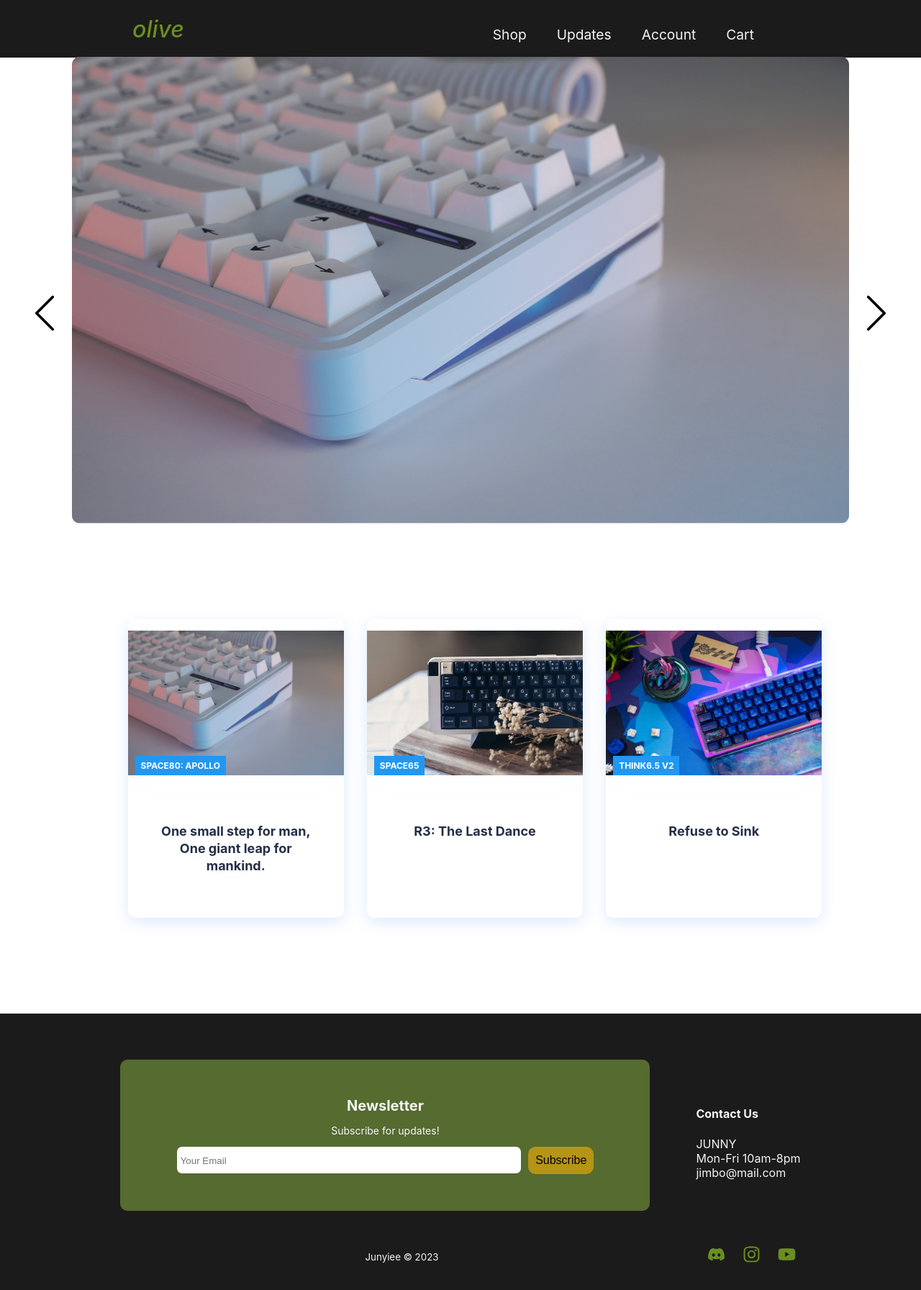
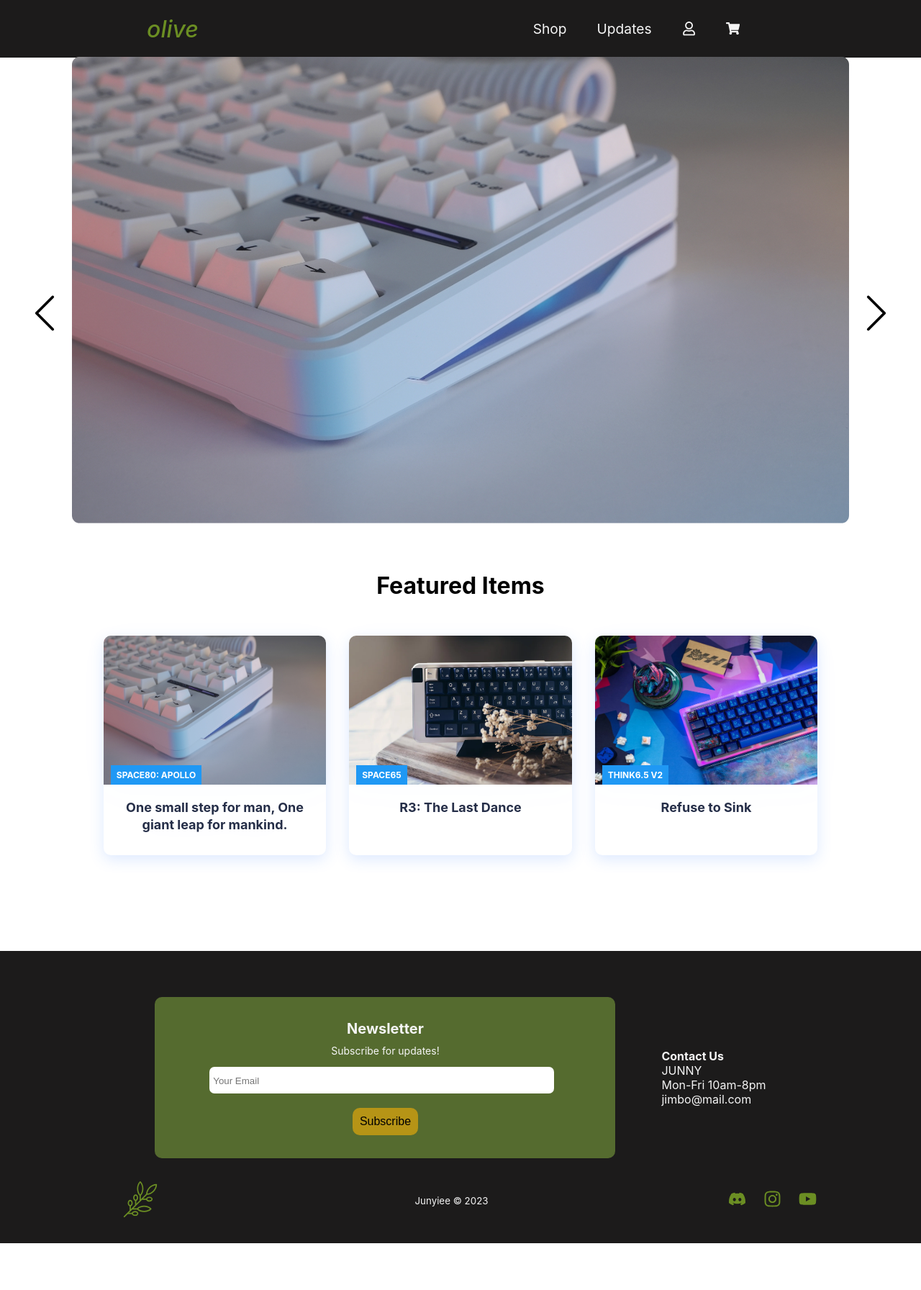
Before and after one commit to junyiee/kado, a React (Create React App) app: page / in a window 1280 px wide. Shown: the top 1792 px of the page at 72% size. After the commit the page ends 1727 px from the top, so only its background shows below. Built offline with nearby package versions, Linux system fonts and the light colour scheme.

Commit message:
minor changes

```diff
--- a/src/App.css
+++ b/src/App.css
@@ -0,0 +1,5 @@
+* {
+    box-sizing: border-box;
+    margin: 0;
+    padding: 0;
+}
--- a/src/App.js
+++ b/src/App.js
@@ -1,13 +1,21 @@
 import './App.css';
 import { BrowserRouter as Router, Routes, Route } from 'react-router-dom';
+import Navbar from './components/Navbar/Navbar';
+import Footer from './components/Footer/Footer';
 import Home from './pages/Home';
+import Login from './pages/Login';
+import Cart from './pages/Cart';
 
 function App() {
   return (
     <Router>
+      <Navbar />
       <Routes>
         <Route path='/' element={<Home />} />
+        <Route path='/login' element={<Login />} />
+        <Route path='/cart' element={<Cart />} />
       </Routes>
+      <Footer />
     </Router>
   );
 }
--- a/src/components/Card/Cards.css
+++ b/src/components/Card/Cards.css
@@ -1,6 +1,10 @@
 .cards {
     padding: 4rem;
     background-color: #fff;
+}
+
+h1 {
+    text-align: center;
 }
 
 .cards__container {
--- a/src/components/Card/Cards.js
+++ b/src/components/Card/Cards.js
@@ -5,6 +5,7 @@ import CardItem from './CardItem'
 function Cards() {
     return (
         <div className="cards">
+            <h1>Featured Items</h1>
             <div className="cards__container">
                 <div className="cards__wrapper">
                     <ul className="cards__items">
--- a/src/components/Carousel/Carousel.css
+++ b/src/components/Carousel/Carousel.css
@@ -31,6 +31,7 @@
     width: 1000px;
     height: 600px;
     border-radius: 10px;
+    object-fit: cover;
 }
 
 .slide {
--- a/src/components/Footer/Footer.css
+++ b/src/components/Footer/Footer.css
@@ -74,6 +74,15 @@
     width: 60vw;
 }
 
+.logo-link {
+    margin: 0 1.5rem;
+}
+
+.logo {
+    height: 50px;
+    width: 50px;
+}
+
 .socials-list {
     list-style: none;
     display: flex;
--- a/src/components/Footer/Footer.js
+++ b/src/components/Footer/Footer.js
@@ -2,6 +2,7 @@ import React from 'react'
 import './Footer.css'
 import { Link } from 'react-router-dom'
 import { FaDiscord, FaInstagram, FaYoutube } from 'react-icons/fa'
+import logo from '../../assets/olive.svg'
 
 function Footer() {
     return (
@@ -30,6 +31,9 @@ function Footer() {
                 </section>
             </div>
             <section className='socials'>
+                <Link to='/' className="logo-link">
+                    <img src={logo} alt="olive icon" className="logo" />
+                </Link>
                 <small className='rights'>Junyiee &copy; 2023</small>
                 <ul className='socials-list'>
                     <li className='socials-item'>
--- a/src/components/Navbar/Navbar.js
+++ b/src/components/Navbar/Navbar.js
@@ -1,6 +1,7 @@
 import React from 'react'
 import './Navbar.css'
 import { Link } from 'react-router-dom'
+import { FaShoppingCart, FaRegUser } from 'react-icons/fa'
 
 function Navbar() {
   return (
@@ -15,10 +16,14 @@ function Navbar() {
             <Link to='/' className='nav-links'>Updates</Link>
           </li>
           <li className='nav-item'>
-            <Link to='/' className='nav-links'>Account</Link>
+            <Link to='/login' className='nav-links'>
+              <FaRegUser />
+            </Link>
           </li>
           <li className='nav-item'>
-            <Link to='/' className='nav-links'>Cart</Link>
+            <Link to='/cart' className='nav-links'>
+              <FaShoppingCart />
+            </Link>
           </li>
         </ul>
       </div>
--- /dev/null
+++ b/src/pages/Cart.js
@@ -0,0 +1,9 @@
+import React from 'react'
+
+function Cart() {
+  return (
+    <div>Cart</div>
+  )
+}
+
+export default Cart
--- a/src/pages/Home.js
+++ b/src/pages/Home.js
@@ -1,17 +1,13 @@
 import React from 'react'
-import Navbar from '../components/Navbar/Navbar'
 import Carousel from '../components/Carousel/Carousel'
 import { CarouselData } from '../components/Carousel/CarouselData'
 import Cards from '../components/Card/Cards'
-import Footer from '../components/Footer/Footer'
 
 function Home() {
   return (
     <>
-      <Navbar />
       <Carousel slides={CarouselData}/>
       <Cards />
-      <Footer />
     </>
   )
 }
--- /dev/null
+++ b/src/pages/Login.js
@@ -0,0 +1,9 @@
+import React from 'react'
+
+function Login() {
+  return (
+    <div>Login</div>
+  )
+}
+
+export default Login
```
Also changed, not shown: src/assets/olive.svg (added).
